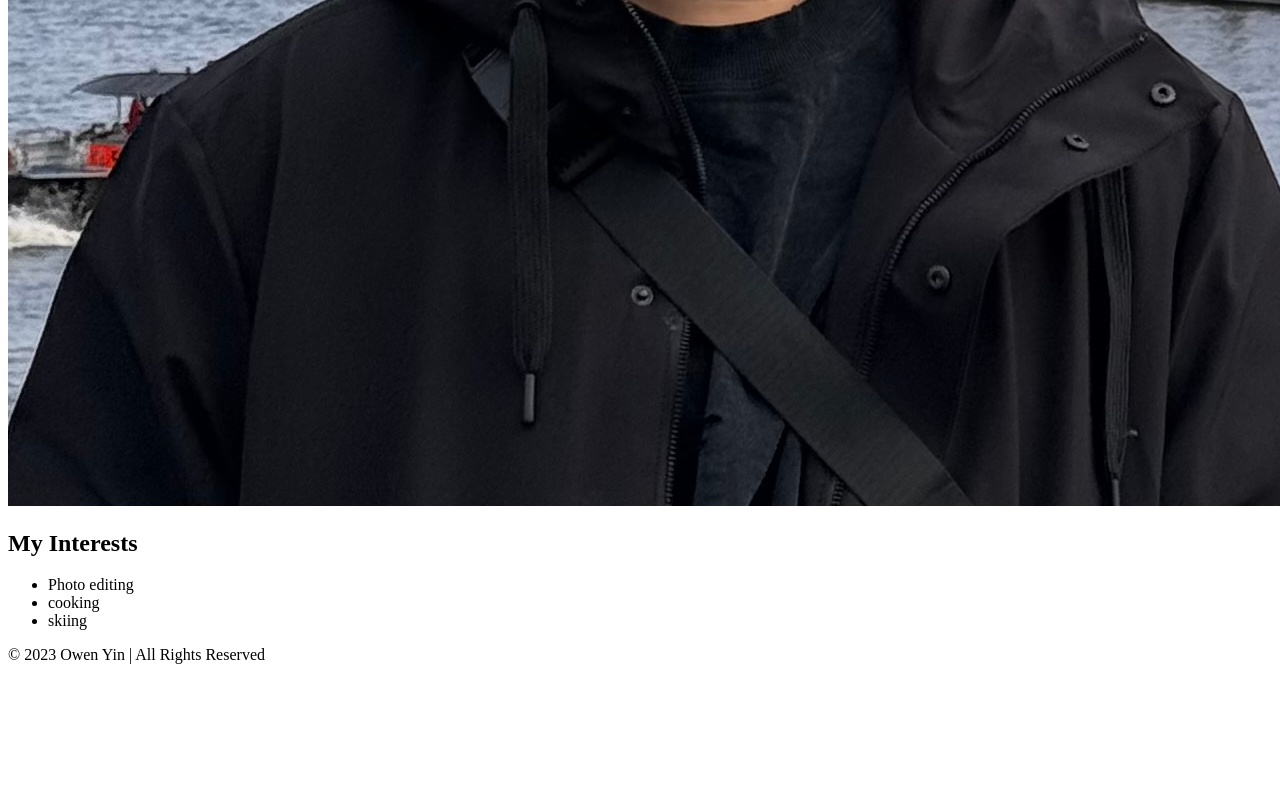
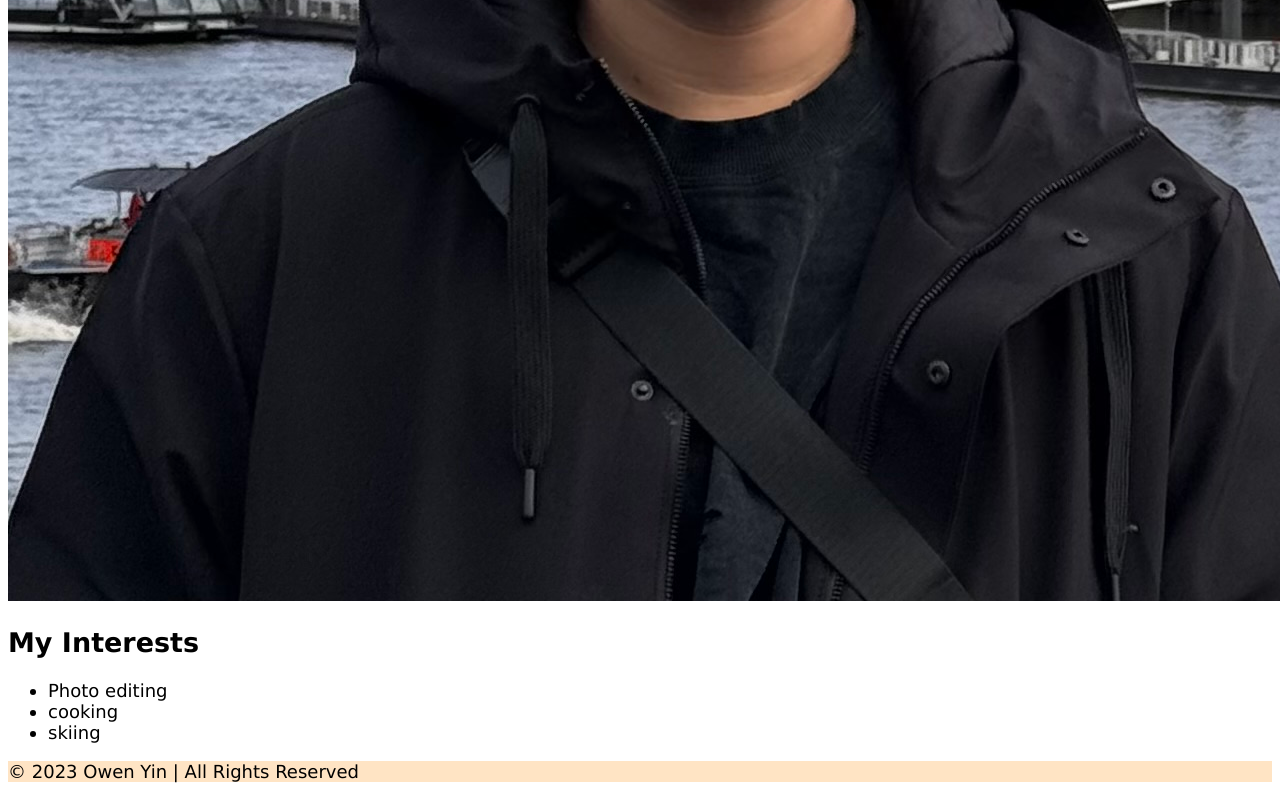
Before and after one commit to yin00039/yin00039.github.io, a plain HTML site: page html-assignment/index.html in a window 1280 px wide. Shown: the part 1431-2221 px from the top of the page. Before the commit the page ends 2103 px from the top, so only its background shows below. Drawn offline with Linux system fonts and the light colour scheme.

Commit message:
creates css file. Styles body, header & footer

```diff
--- /dev/null
+++ b/html-assignment/css/style.css
@@ -0,0 +1,8 @@
+body {
+    font-family: Verdana, Geneva, Tahoma, sans-serif;
+    font-size: 18px;
+}
+
+.header, .footer{
+    background-color: bisque;
+}
--- a/html-assignment/index.html
+++ b/html-assignment/index.html
@@ -4,9 +4,10 @@
     <meta charset="UTF-8">
     <meta name="viewport" content="width=device-width, initial-scale=1.0">
     <title>Owen Yin's HTML Assignment</title>
+    <link href="css/style.css" rel="stylesheet">
 </head>
 <body>
-    <header>
+    <header class="header">
         <h1>Owen Yin</h1>
         <nav>
             <ul>
@@ -39,6 +40,6 @@
             <li>skiing</li>
         </ul>
     </main>
-    <footer>© 2023 Owen Yin | All Rights Reserved </footer>
+    <footer class="footer">© 2023 Owen Yin | All Rights Reserved </footer>
 </body>
 </html>
```
